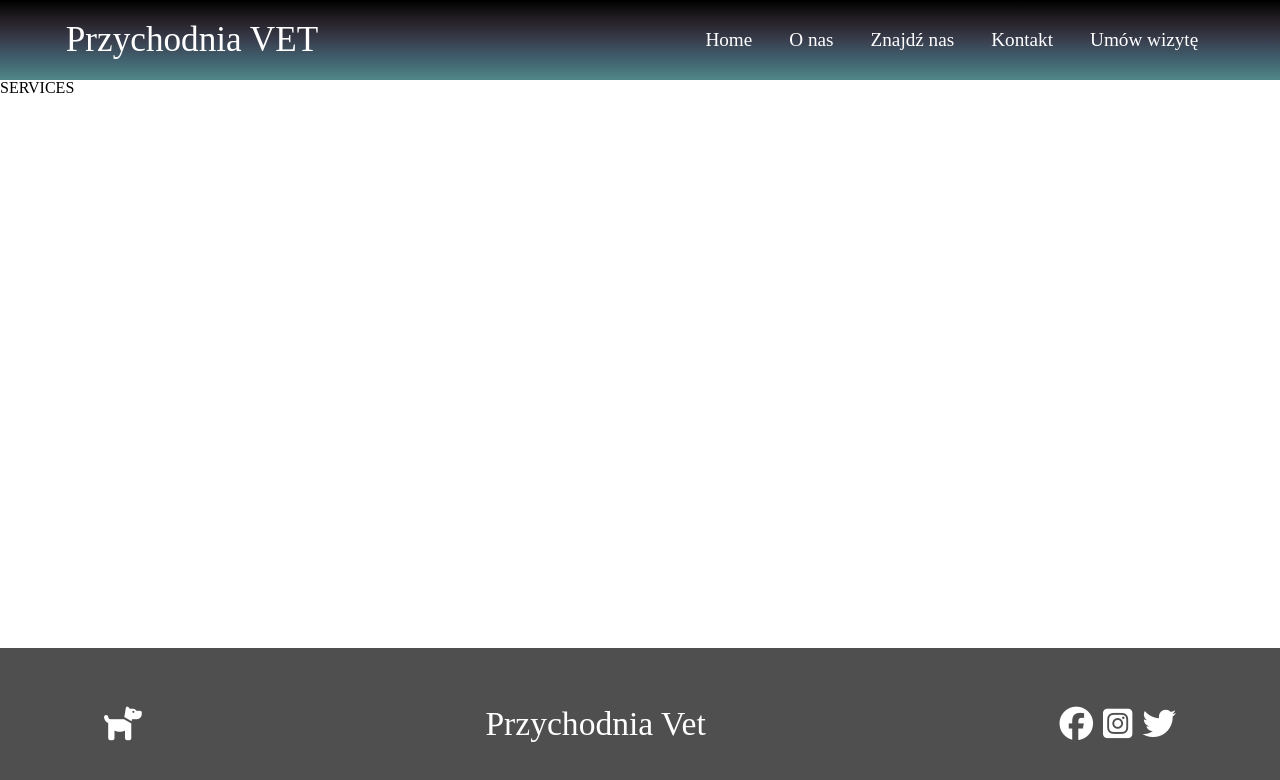
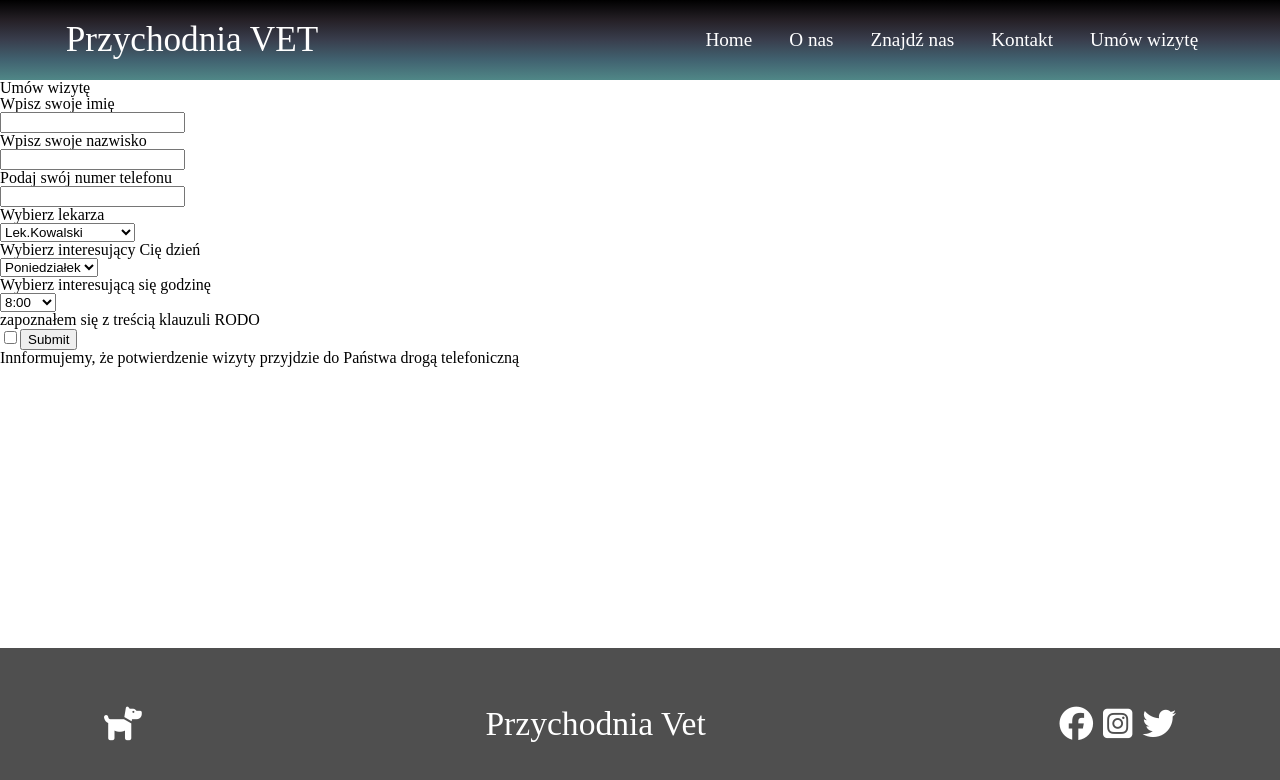
Before and after one commit to Kadavi95/Projektzal, a React (Create React App) app in the folder projekt-zal/: page /appointment in a window 1280 px wide. Shown: the top 780 px of the page. Built offline with nearby package versions, Linux system fonts and the light colour scheme.

Commit message:
added:form without validate

```diff
--- a/projekt-zal/src/App.js
+++ b/projekt-zal/src/App.js
@@ -8,7 +8,7 @@ import './App.css';
 
 import Home from './components/pages/Home';
 
-import appointment from './components/pages/appointment';
+import Appoint from './components/pages/appointment';
 import findUs from './components/pages/findUs';
 import contactUs from './components/pages/contactUs';
 import aboutUs from './components/pages/aboutUs';
@@ -19,7 +19,7 @@ function App() {
       <Navbar />
       <Switch>
         <Route path='/' exact component={Home} />
-        <Route path='/appointment' component={appointment} />
+        <Route path='/appointment' component={Appoint} />
         <Route path='/findUs' component={findUs} />
         <Route path='/contactUs' component={contactUs} />
         <Route path='/aboutUs' component={aboutUs} />
--- a/projekt-zal/src/components/pages/aboutUs.js
+++ b/projekt-zal/src/components/pages/aboutUs.js
@@ -3,7 +3,7 @@ import '../../App.css';
 export default function aboutUs() {
   return (
     <>
-      <h1 className='aboutus'>MARKETING</h1>
+      <h1 className=''>MARKETING</h1>
     </>
   );
 }
--- a/projekt-zal/src/components/pages/appointment.js
+++ b/projekt-zal/src/components/pages/appointment.js
@@ -1,6 +1,80 @@
 import React from 'react';
 import '../../App.css';
 
-export default function appointment() {
-  return <h1 className='services'>SERVICES</h1>;
+function Appoint() {
+  return (
+    <div className='container'>
+      <h1 className='formTitle'>Umów wizytę</h1>
+      <form>
+      <label>
+            <p>Wpisz swoje imię</p>
+            <input name="name"/>
+      </label>
+      <label>
+            <p>Wpisz swoje nazwisko</p>
+            <input name="name"/>
+      </label>
+      <label>
+            <p>Podaj swój numer telefonu</p>
+            <input name="name"/>
+      </label>
+      <label>
+      <p className='docText'>Wybierz lekarza</p>
+        <select>
+          <option>Lek.Kowalski</option>
+          <option>Lek.Magnuszewski</option>
+          <option>
+            Lek.Predator
+          </option>
+        </select>
+      </label>
+      <p className='dateText'>Wybierz interesujący Cię dzień</p>
+      <label>
+        <select>
+          <option>Poniedziałek</option>
+          <option>Wtorek</option>
+          <option>
+            Środa
+          </option>
+          <option>
+            Czwarek
+          </option>
+          <option>
+            Piątek
+          </option>
+        </select>
+      </label>
+      <p>Wybierz interesującą się godzinę</p>
+      <label>
+        <select>
+          <option>8:00</option>
+          <option>9:00</option>
+          <option>
+            10:00
+          </option>
+          <option>
+            11:00
+          </option>
+          <option>
+            12:00
+          </option>
+          <option>
+            13:00
+          </option>
+          <option>
+            14:00
+          </option>
+          <option>
+            15:00
+          </option>
+        </select>
+      </label>
+      <p>zapoznałem się z treścią klauzuli RODO</p>
+      <input type="checkbox"/>
+      <button type="submit">Submit</button>
+      <h3>Innformujemy, że potwierdzenie wizyty przyjdzie do Państwa drogą telefoniczną </h3>
+      </form>
+    </div>
+  )
 }
+export default Appoint
```
